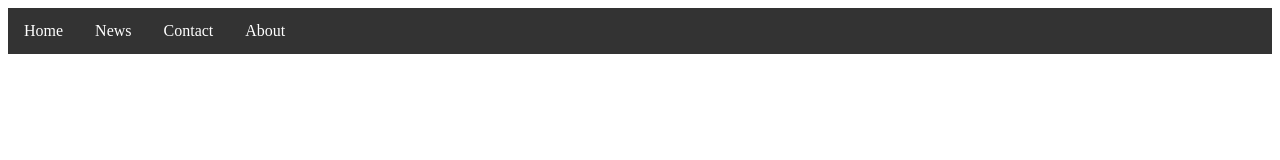
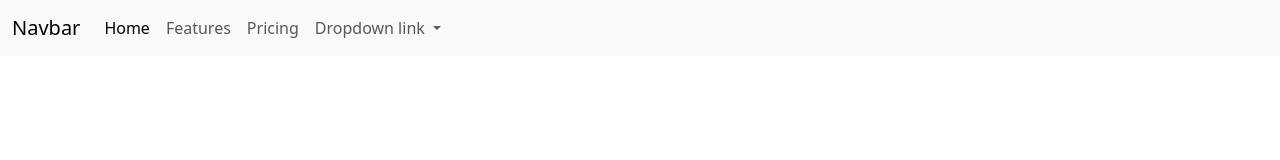
Before and after one commit to JackySeve/desarrollo_web, a plain HTML site: page actividad-2/index.html in a window 1280 px wide. Drawn offline with nearby package versions, Linux system fonts and the light colour scheme.

Commit message:
act index.html y crear index.css

```diff
--- a/actividad-2/index.html
+++ b/actividad-2/index.html
@@ -5,41 +5,56 @@
     <meta http-equiv="X-UA-Compatible" content="IE=edge">
     <meta name="viewport" content="width=device-width, initial-scale=1.0">
     <title>Document</title>
-
-    <style>
-        nav > ul {
-            list-style-type: none;
-            margin: 0;
-            padding: 0;
-            overflow: hidden;
-            background-color: #333;
-        }
-        nav > ul > li {
-            float: left;
-        }
-        nav > ul > li  a {
-            display: block;
-            color: white;
-            text-align: center;
-            padding: 14px 16px;
-            text-decoration: none;
-        }
-        nav > ul > li a:hover {
-            background-color: #111;
-        }
-        ul{
-            list-style-type: circle;
-        }
-    </style>
+    <!-- <link rel="stylesheet" href="./css/index.css"> -->
+    <link href="https://cdn.jsdelivr.net/npm/bootstrap@5.3.1/dist/css/bootstrap.min.css" rel="stylesheet" integrity="sha384-4bw+/aepP/YC94hEpVNVgiZdgIC5+VKNBQNGCHeKRQN+PtmoHDEXuppvnDJzQIu9" crossorigin="anonymous">
+    <script src="https://cdn.jsdelivr.net/npm/bootstrap@5.3.1/dist/js/bootstrap.bundle.min.js" integrity="sha384-HwwvtgBNo3bZJJLYd8oVXjrBZt8cqVSpeBNS5n7C8IVInixGAoxmnlMuBnhbgrkm" crossorigin="anonymous"></script>
+    </head>
 </head>
 <body>
-    <nav>
+    <!-- <nav>
         <ul>
             <li><a class = "active" href="#home">Home</a></li>
             <li><a href="#news">News</a></li>
             <li><a href="#contact">Contact</a></li>
             <li><a href="#about">About</a></li>
         </ul>
-    </nav>
+    </nav> -->
+
+    <!-- <div class = "container">
+        <div class = "element">
+            <p>Lorem ipsum dolor sit amet consectetur adipisicing elit. Accusantium id eum nam eos et veniam? Et sunt alias laboriosam soluta, illum consectetur laudantium earum nam nesciunt, officiis voluptatibus laborum atque!</p>
+        </div>
+    </div> -->
+    <nav class="navbar navbar-expand-lg bg-body-tertiary">
+        <div class="container-fluid">
+          <a class="navbar-brand" href="#">Navbar</a>
+          <button class="navbar-toggler" type="button" data-bs-toggle="collapse" data-bs-target="#navbarNavDropdown" aria-controls="navbarNavDropdown" aria-expanded="false" aria-label="Toggle navigation">
+            <span class="navbar-toggler-icon"></span>
+          </button>
+          <div class="collapse navbar-collapse" id="navbarNavDropdown">
+            <ul class="navbar-nav">
+              <li class="nav-item">
+                <a class="nav-link active" aria-current="page" href="#">Home</a>
+              </li>
+              <li class="nav-item">
+                <a class="nav-link" href="#">Features</a>
+              </li>
+              <li class="nav-item">
+                <a class="nav-link" href="#">Pricing</a>
+              </li>
+              <li class="nav-item dropdown">
+                <a class="nav-link dropdown-toggle" href="#" role="button" data-bs-toggle="dropdown" aria-expanded="false">
+                  Dropdown link
+                </a>
+                <ul class="dropdown-menu">
+                  <li><a class="dropdown-item" href="#">Action</a></li>
+                  <li><a class="dropdown-item" href="#">Another action</a></li>
+                  <li><a class="dropdown-item" href="#">Something else here</a></li>
+                </ul>
+              </li>
+            </ul>
+          </div>
+        </div>
+      </nav>
 </body>
 </html>
```
Also changed, not shown: actividad-2/css/index.css (added, +36 -0 lines).
